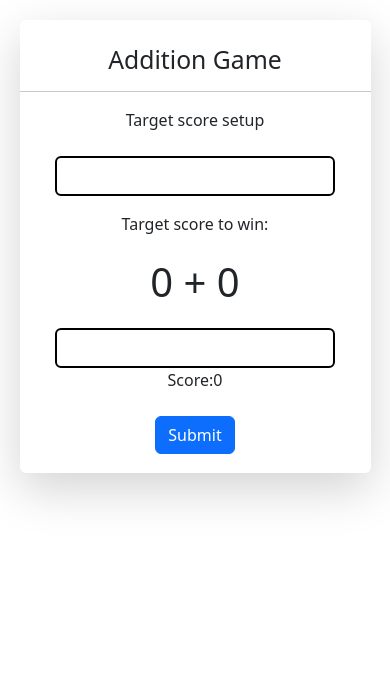
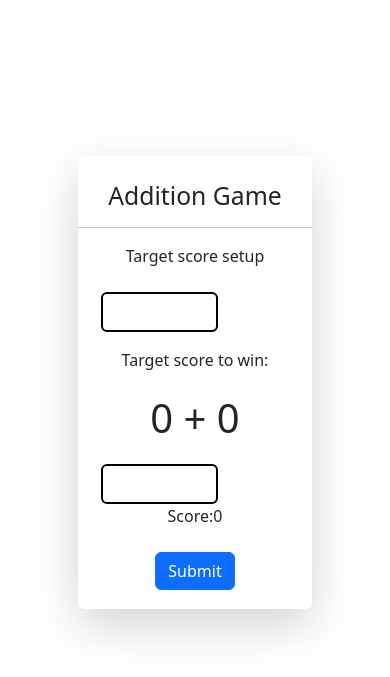
Before and after one commit to einstein2306/flashcard-game, a Flask app: page / in a window 390 px wide. Shown: the top 677 px of the page. Run offline with Flask 3, Linux system fonts and the light colour scheme.

Commit message:
added device styling

```diff
--- a/templates/game.html
+++ b/templates/game.html
@@ -49,10 +49,11 @@
 
         @media (max-width: 768px) {
             .problem, .great {
-                width: 90%; /* Adjust the width for mobile devices */
+                width: 60%; /* Adjust the width for mobile devices */
+                margin-top:40%;
             }
             #res, #targetScore {
-                width: 80%; /* Adjust the width for mobile devices */
+                width: 50%; /* Adjust the width for mobile devices */
                 margin-left: 10%; /* Center the input fields */
             }
         }
```
